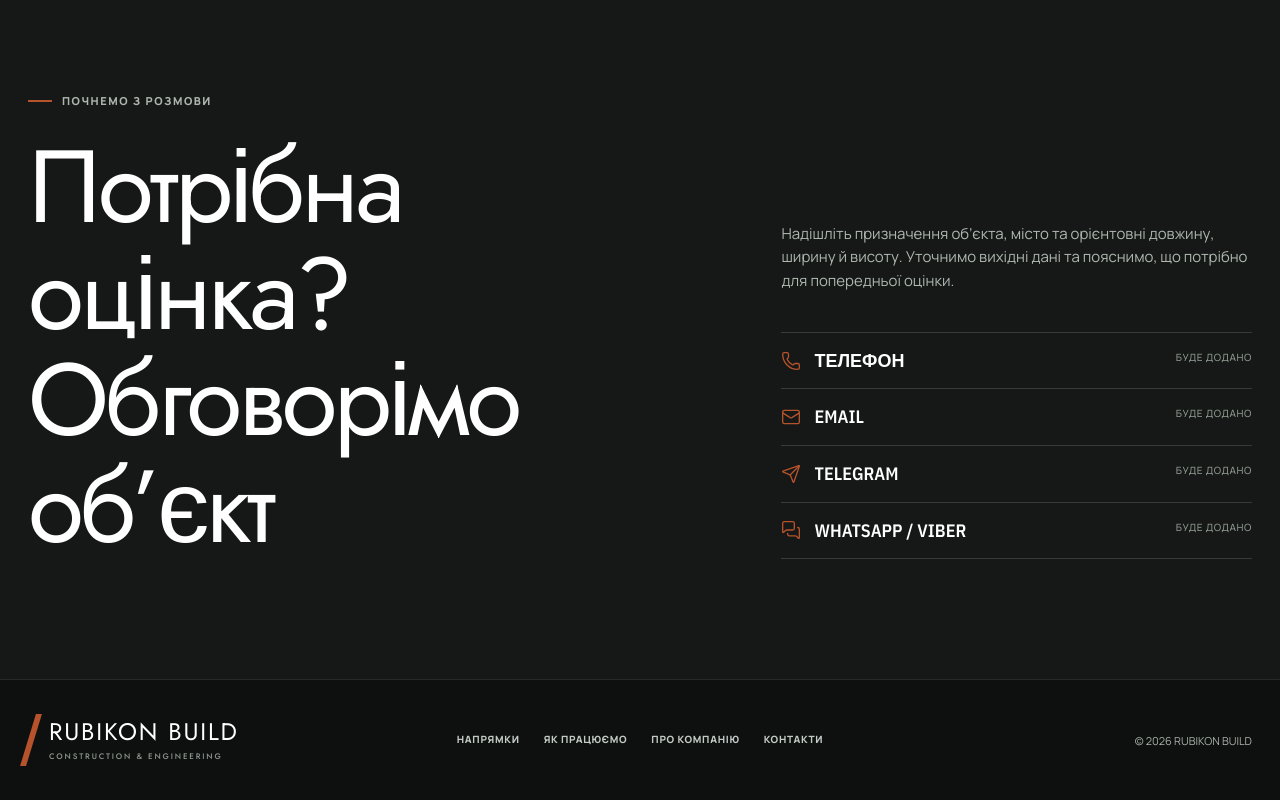
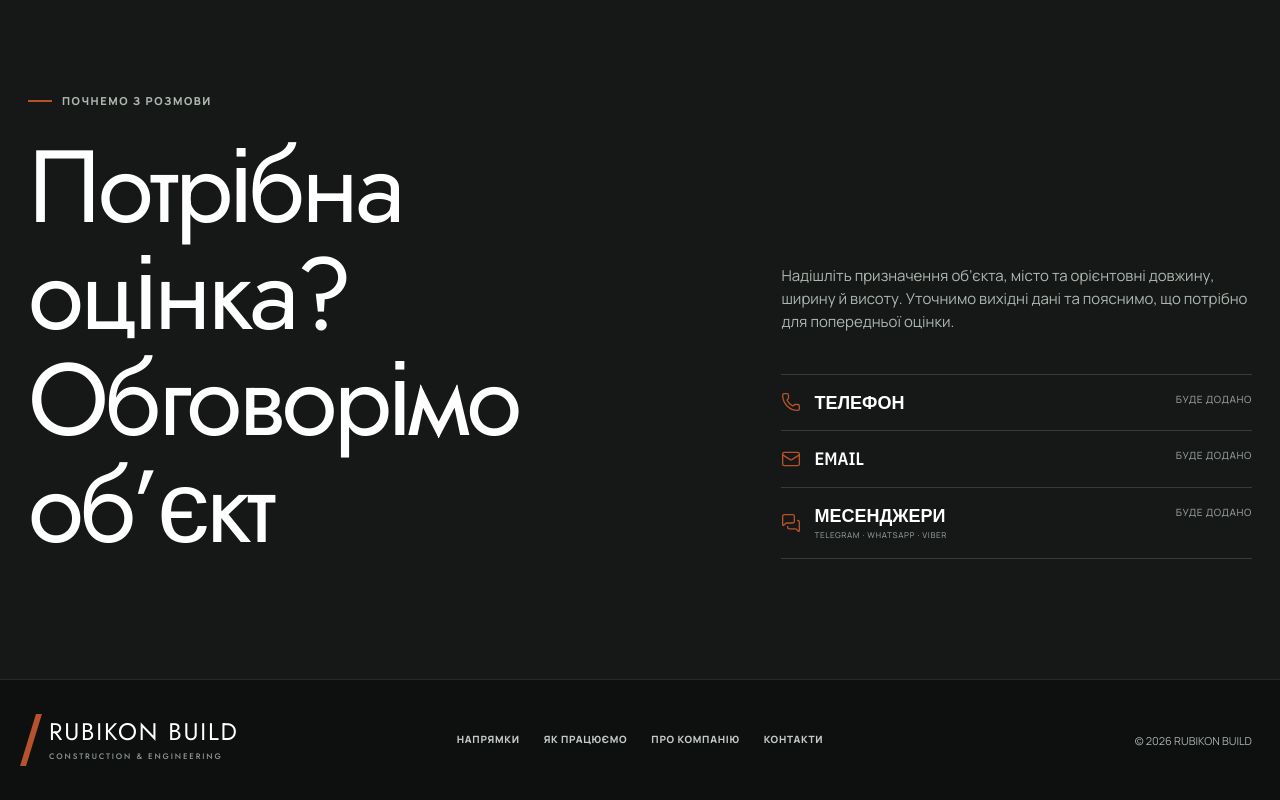
Before and after one commit to leusd100/rubikon-build, a Next.js app: page / in a window 1280 px wide. Shown: the part 8194-8994 px from the top of the page. Built offline with nearby package versions, Linux system fonts and the light colour scheme.

Commit message:
Combine messenger contact rows

```diff
--- a/app/globals.css
+++ b/app/globals.css
@@ -203,6 +203,8 @@ section[id] { scroll-margin-top: 98px; }
 .contact-links { border-top: 1px solid rgba(255,255,255,.15); }
 .pending-contact { display: flex; justify-content: space-between; gap: 20px; padding: 17px 0; border-bottom: 1px solid rgba(255,255,255,.15); font: 600 18px/1.2 var(--font-condensed), sans-serif; text-transform: uppercase; }
 .pending-contact b { display: inline-flex; align-items: center; gap: 13px; font: inherit; }
+.pending-contact b span { display: grid; gap: 4px; }
+.pending-contact b small { color: #8c958e; font: 500 8px/1.35 var(--font-manrope), sans-serif; letter-spacing: .08em; }
 .pending-contact b svg { width: 20px; height: 20px; color: var(--accent); stroke-width: 1.6; }
 .pending-contact i { color: #8c958e; font: 500 10px/1.5 var(--font-manrope), sans-serif; letter-spacing: .06em; text-transform: uppercase; }
 
--- a/app/page.tsx
+++ b/app/page.tsx
@@ -12,7 +12,6 @@ import {
   PanelsTopLeft,
   Phone,
   Ruler,
-  Send,
   Warehouse,
   Wheat,
 } from 'lucide-react';
@@ -317,8 +316,13 @@ export default function Home() {
             <div className="contact-links" id="contact-note">
               <span className="pending-contact"><b><Phone aria-hidden="true" />Телефон</b><i>буде додано</i></span>
               <span className="pending-contact"><b><Mail aria-hidden="true" />Email</b><i>буде додано</i></span>
-              <span className="pending-contact"><b><Send aria-hidden="true" />Telegram</b><i>буде додано</i></span>
-              <span className="pending-contact"><b><MessagesSquare aria-hidden="true" />WhatsApp / Viber</b><i>буде додано</i></span>
+              <span className="pending-contact">
+                <b>
+                  <MessagesSquare aria-hidden="true" />
+                  <span>Месенджери<small>Telegram · WhatsApp · Viber</small></span>
+                </b>
+                <i>буде додано</i>
+              </span>
             </div>
           </div>
         </div>
```
